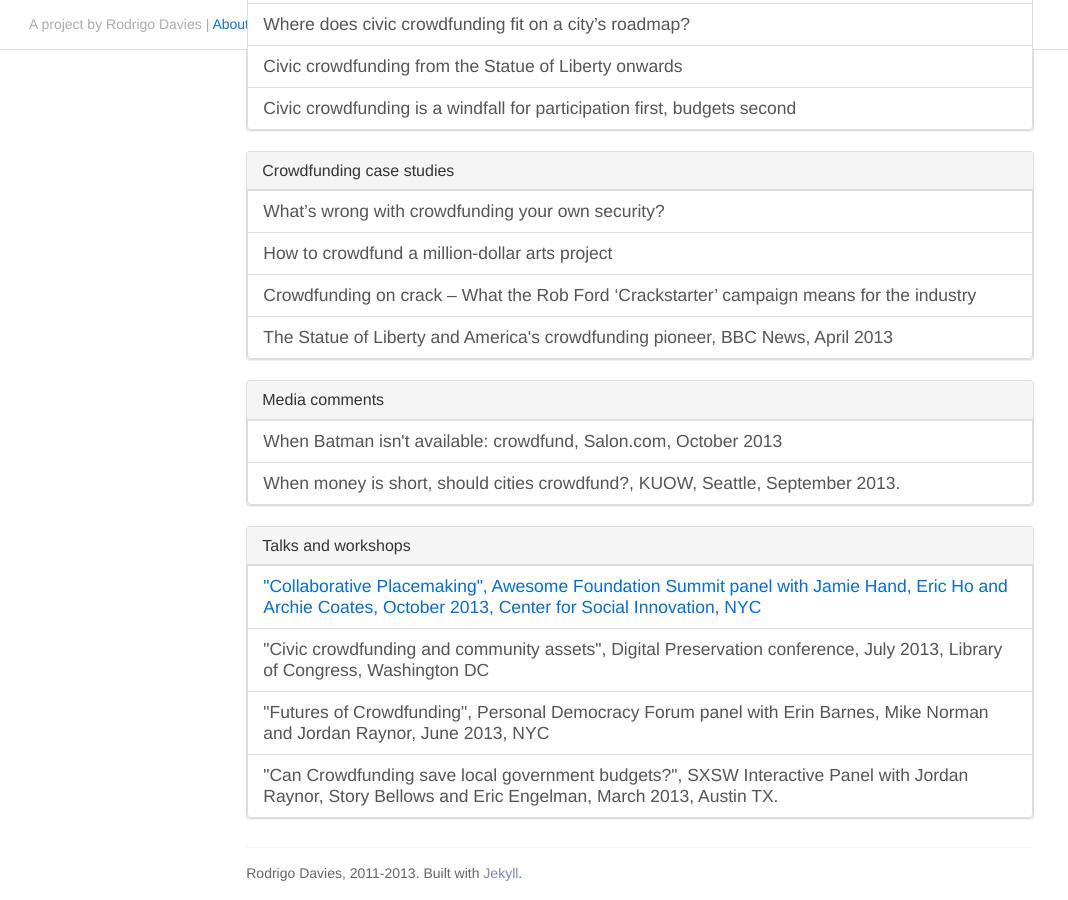
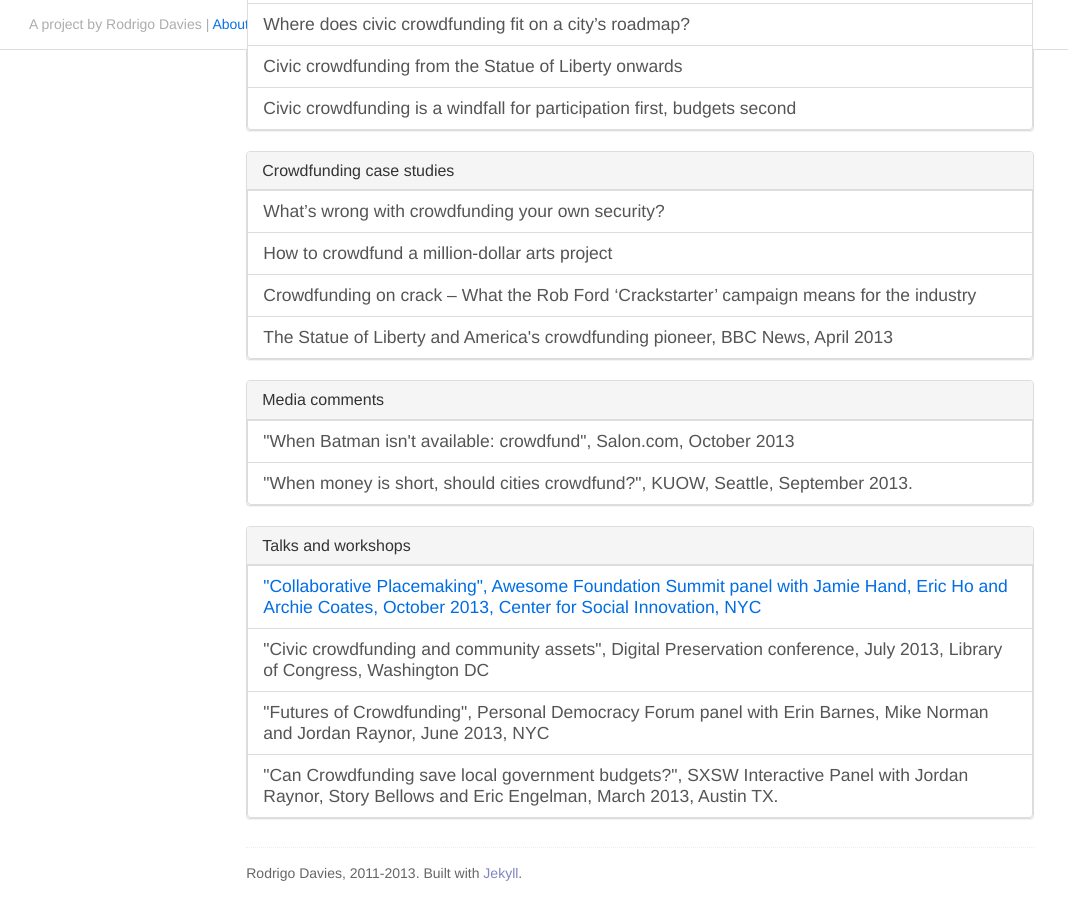
Before and after one commit to rodrigodavies/blog, a Jekyll site: the page built from civic-crowdfunding/index.markdown, in a window 1280 px wide and 900 px high, scrolled down 845 px. Shown: the whole window, without its empty margins (0-1068 px from the left). Built offline with Jekyll 4.4.1, drawn with Linux system fonts in a browser that asks for light colours; nearby versions of some CDN libraries; Markdown is read by kramdown in place of the engine named in the settings.

Commit message:
Adds quote marks

```diff
--- a/civic-crowdfunding/index.markdown
+++ b/civic-crowdfunding/index.markdown
@@ -49,8 +49,8 @@ The posts below are from my blog unless otherwise stated. Many of the articles a
   <div class="panel-heading">
     <h3 class="panel-title">Media comments</h3>
   </div>
-    <a href="http://www.salon.com/2013/10/11/when_batman_isnt_available_crowd_fund/" class="list-group-item">When Batman isn't available: crowdfund, Salon.com, October 2013</a>
-    <a href="http://kuow.org/post/when-money-short-should-cities-crowdfund" class="list-group-item">When money is short, should cities crowdfund?, KUOW, Seattle, September 2013.</a>
+    <a href="http://www.salon.com/2013/10/11/when_batman_isnt_available_crowd_fund/" class="list-group-item">"When Batman isn't available: crowdfund", Salon.com, October 2013</a>
+    <a href="http://kuow.org/post/when-money-short-should-cities-crowdfund" class="list-group-item">"When money is short, should cities crowdfund?", KUOW, Seattle, September 2013.</a>
 </div>
 
 <div class="panel panel-default">
```
